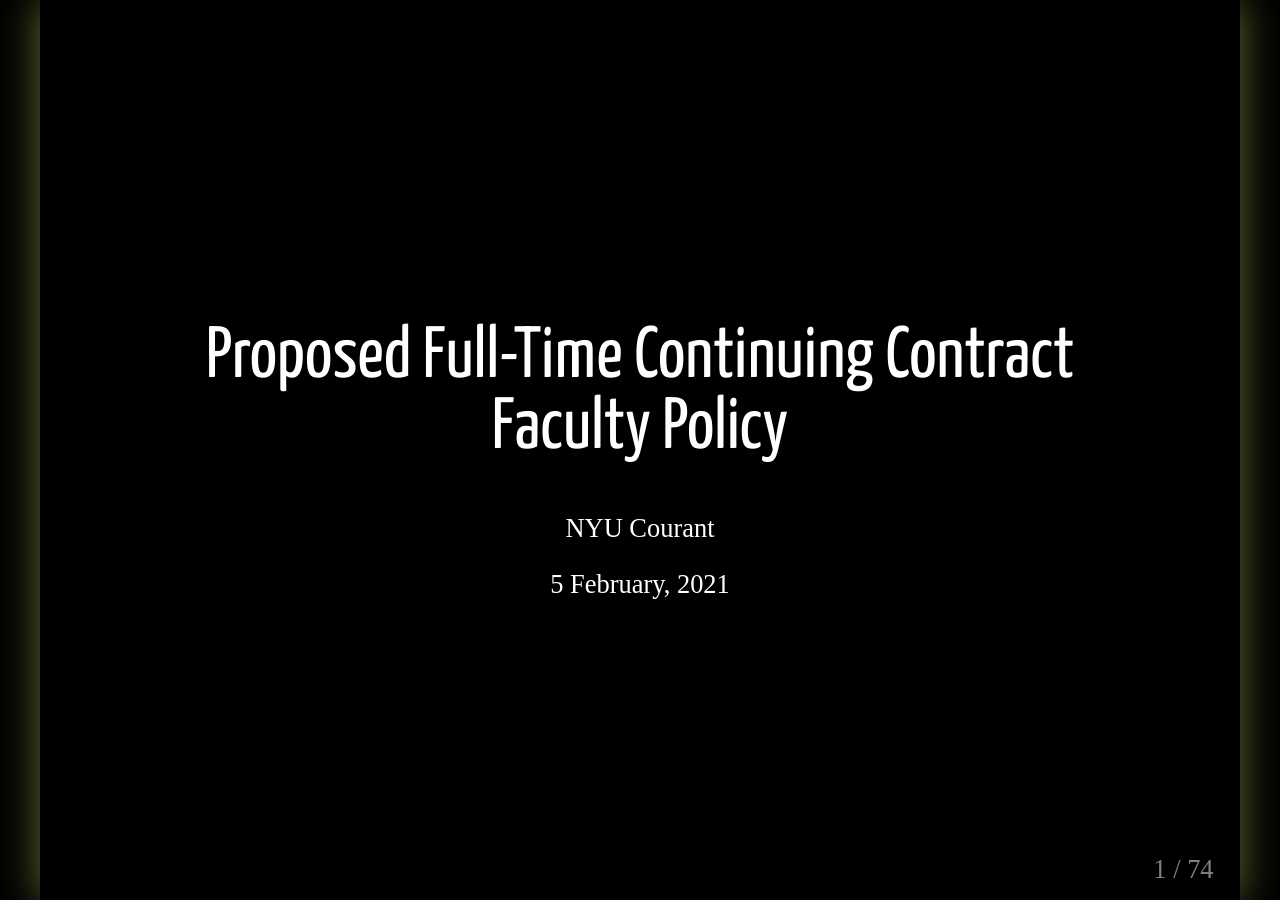
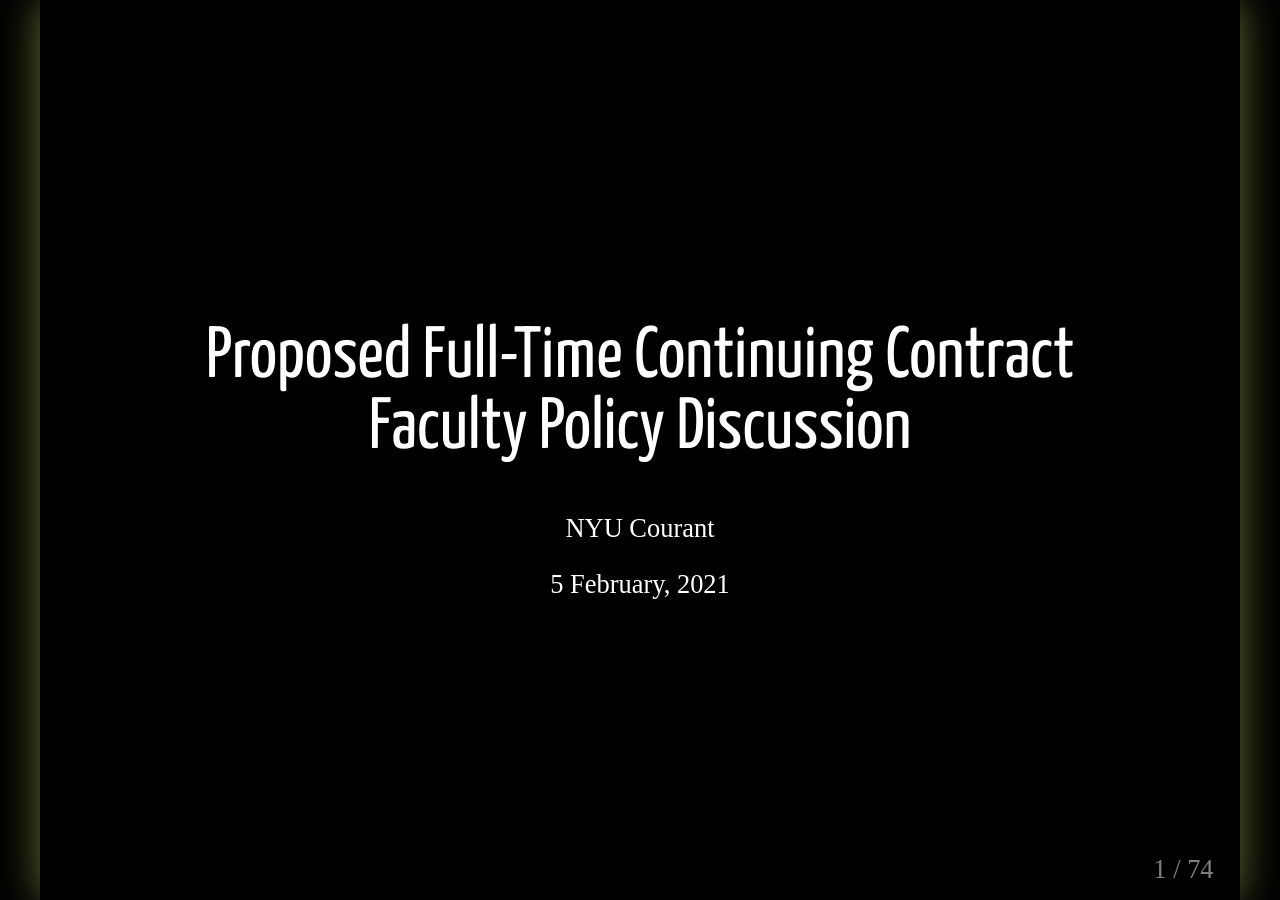
Before and after one commit to nyu-computer-science/contract-faculty-policy, a Jekyll site: the page built from docs/proposal.html, in a window 1280 px wide. Built offline with Jekyll 4.4.1, drawn with Linux system fonts in a browser that asks for light colours; some web fonts are replaced.

Commit message:
title change

```diff
--- a/docs/final.html
+++ b/docs/final.html
@@ -1,12 +1,12 @@
 ---
 layout: presentation
-title: NYU Courant Final Contract Faculty Policy
+title: Final NYU Courant Full-Time Continuing Contract Faculty Policy Discussion
 permalink: /final/
 ---
 
 class: center, middle
 
-# Final Full-Time Continuing Contract Faculty Policy
+# Final Full-Time Continuing Contract Faculty Policy Discussion
 
 NYU Courant
 
--- a/docs/proposal.html
+++ b/docs/proposal.html
@@ -1,12 +1,12 @@
 ---
 layout: presentation
-title: NYU Courant Proposed Contract Faculty Policy
+title: Proposed NYU Courant Full-Time Continuing Contract Faculty Policy Discussion
 permalink: /proposal/
 ---
 
 class: center, middle
 
-# Proposed Full-Time Continuing Contract Faculty Policy
+# Proposed Full-Time Continuing Contract Faculty Policy Discussion
 
 NYU Courant
 
```
Also changed, not shown: README.md.
